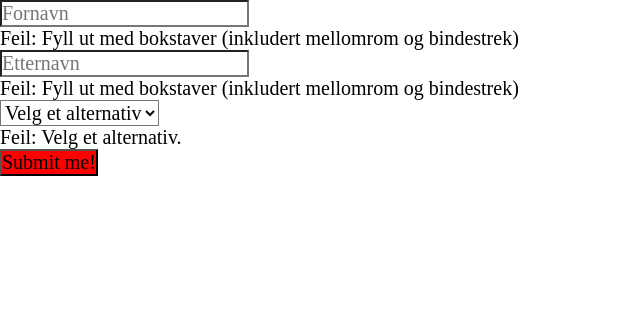
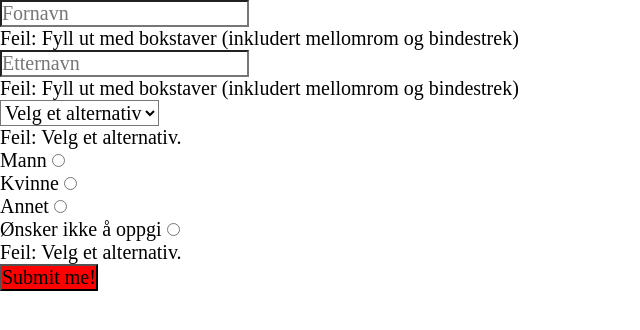
Before and after one commit to 0mar0mrani/form, a React (Vite) app: page / in a window 1280 px wide. Shown: the top 330 px of the page, without its empty margins (0-640 px from the left). Built offline with nearby package versions, Linux system fonts and the light colour scheme.

Commit message:
Imported radio module and made it functional

```diff
--- a/src/components/Form.tsx
+++ b/src/components/Form.tsx
@@ -3,6 +3,7 @@ import { useState, useEffect } from 'react'
 import TextInput from './form/TextInput.tsx'
 import PrimaryButton from './form/PrimaryButton.tsx'
 import SelectInput from './form/SelectInput.tsx'
+import RadioInput from './form/RadioInput.tsx'
 
 export default function Form() {
 	const [ isFormValid, setFormValidation ] = useState(false);
@@ -23,21 +24,33 @@ export default function Form() {
 			value: '',
 			isValid: false,
 			message: '',
+		},
+
+		gender: {
+			value: '',
+			isValid: false,
+			message: '',
 		}
 	})
 
 	const selectOptions = [
 		{ value: 'norway', label: 'Norge'},
 		{ value: 'denmark', label: 'Danmark'},
-		{ value: 'sweeden', label: 'Sverige'},
+		{ value: 'sweden', label: 'Sverige'},
 	]
 
+	const radioOptions = [
+		{ value: 'male', label: 'Mann'},
+		{ value: 'female', label: 'Kvinne'},
+		{ value: 'other', label: 'Annet'},
+		{ value: 'no', label: 'Ønsker ikke å oppgi'},
+	]
 
 	useEffect(() => {
 		setFormValidationBasedOnElementValidation();
-	}, [currentData.firstName.value, currentData.lastName.value,])
+	}, [currentData.firstName.value, currentData.lastName.value, currentData.country.value, currentData.gender.value])
 
-	function handleFirstNameChange(event: React.ChangeEvent<HTMLInputElement>) {
+	function handleFirstNameChange(event: InputEvent | null) {
 		const key = 'firstName';
 		const textInputValue = event.currentTarget.value;
 		const isInputValid = returnContainsOnlyLetters(textInputValue);
@@ -46,9 +59,9 @@ export default function Form() {
 		setCurrentDataIsValid(key, isInputValid);
 	}
 
-	function handleLastNameChange(event: React.ChangeEvent<HTMLInputElement>) {
+	function handleLastNameChange(event) {
 		const key = 'lastName';
-		const textInputValue = event.currentTarget.value;
+		const textInputValue = event.target.value;
 		const isInputValid = returnContainsOnlyLetters(textInputValue);
 
 		setCurrentDataValue(key, textInputValue);
@@ -64,6 +77,15 @@ export default function Form() {
 		setCurrentDataIsValid(key, isInputValid);
 	}
 
+	function handleGenderChange(event) {
+		const key = 'gender';
+		const radioInputValue = event.target.value;
+		const isInputValid = radioInputValue !== '';
+
+		setCurrentDataValue(key, radioInputValue);
+		setCurrentDataIsValid(key, isInputValid);
+	}
+
 	function setCurrentDataValue(key: string, inputValue: string) {
 		setCurrentData(currentData => ({
 			...currentData,
@@ -74,7 +96,7 @@ export default function Form() {
 		}));
 	}
 
-	function setCurrentDataIsValid(key, isInputValid) {
+	function setCurrentDataIsValid(key: string, isInputValid: boolean) {
 		setCurrentData(currentData => ({
 			...currentData,
 			[key]: {
@@ -140,6 +162,12 @@ export default function Form() {
 				options={selectOptions}
 			/>
 
+			<RadioInput
+				onChange={handleGenderChange}
+				isValid={currentData.gender.isValid}
+				options={radioOptions}
+			/>
+
 			<PrimaryButton
 				submitMethod={onSubmit}
 				isDisabled={!isFormValid}
```
